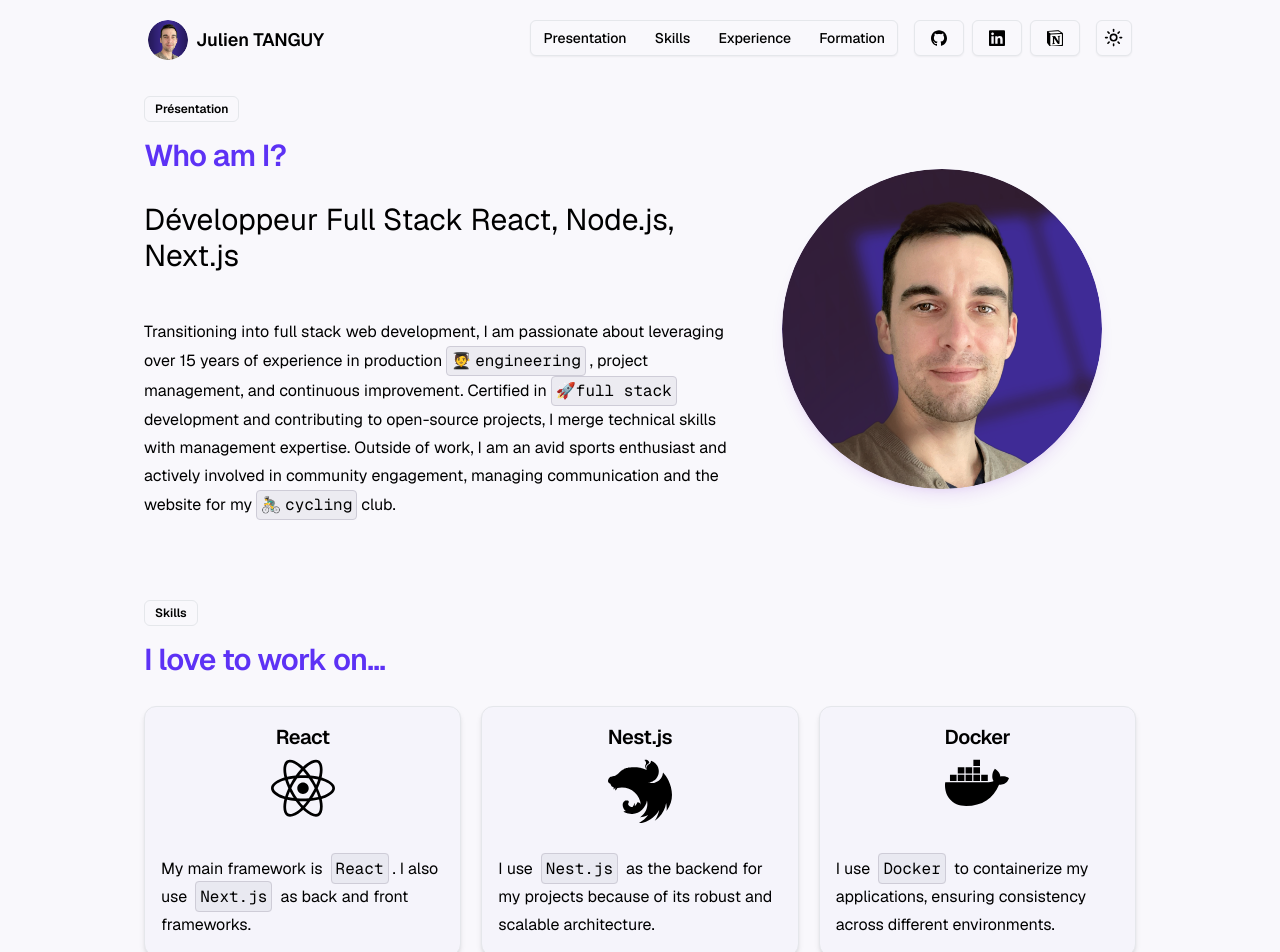
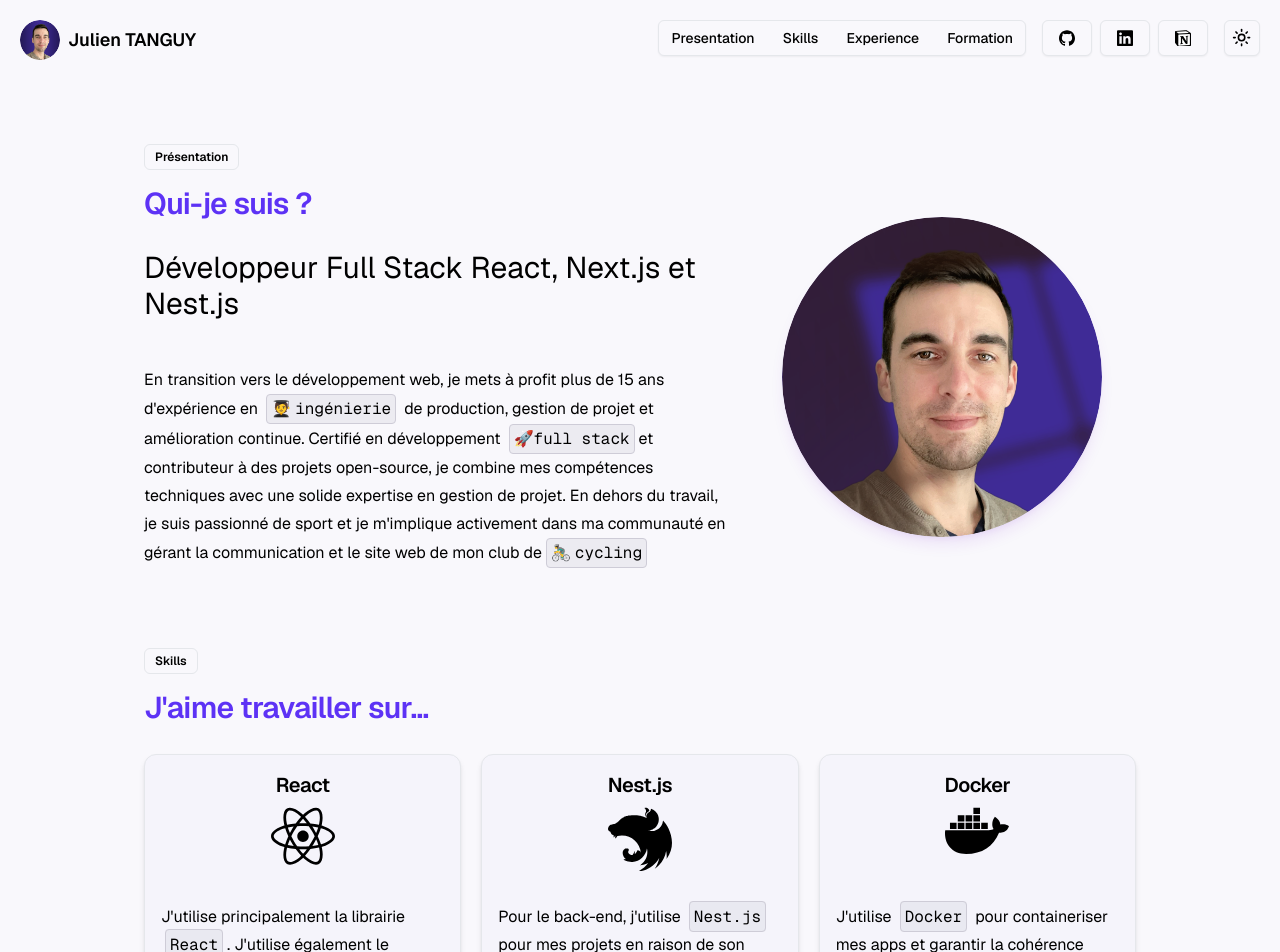
Before and after one commit to tanguyjulien56/Portfolio, a Next.js app: page / in a window 1280 px wide. Shown: the top 952 px of the page. Built offline with nearby package versions, Linux system fonts and the light colour scheme; a web font is replaced by a local one.

Commit message:
mise en prod

```diff
--- a/src/app/globals.css
+++ b/src/app/globals.css
@@ -146,3 +146,8 @@
 .card-3d:hover {
   transform: rotateY(10deg) rotateX(5deg) translateZ(10px);
 }
+.offset-anchor {
+  position: relative;
+  padding-top: 100px;
+  margin-top: -100px;
+}
--- a/src/app/page.tsx
+++ b/src/app/page.tsx
@@ -6,36 +6,39 @@ import Header from "@/components/Header";
 import Hero from "@/components/Hero";
 import Skills from "@/components/Skills";
 import { Spacing } from "@/components/Spacing";
-import Status from "@/components/Status";
 import { Badge } from "@/components/ui/badge";
 
 export default function Home() {
   return (
     <main className="m-auto max-w-5xl ">
       <Header />
-
-      <Badge id="section1" variant="outline" className="m-4">
+      <Spacing size="lg" />
+      <div id="section1" className="offset-anchor"></div>
+      <Badge variant="outline" className="m-4">
         Présentation
       </Badge>
       <Hero />
       <Spacing size="md" />
-      <Badge id="section2" variant="outline" className="m-4">
+      <div id="section2" className="offset-anchor"></div>
+      <Badge variant="outline" className="m-4">
         Skills
       </Badge>
       <Skills />
       <Spacing size="md" />
-      <Badge id="section3" variant="outline" className="m-4">
+      <div id="section3" className="offset-anchor"></div>
+      <Badge variant="outline" className="m-4">
         Expérience
       </Badge>
       <Experience />
       <Spacing size="md" />
-      <Status />
+      {/* <Status /> */}
       <Spacing size="md" />
-      <Badge id="section4" variant="outline" className="m-4">
+      <div id="section4" className="offset-anchor"></div>
+      <Badge variant="outline" className="m-4">
         Formation
       </Badge>
       <FormationAccordion />
-<Contact />
+      <Contact />
       <Footer />
     </main>
   );
--- a/src/components/Experience.tsx
+++ b/src/components/Experience.tsx
@@ -27,7 +27,7 @@ export default function Experience() {
         transition={{ duration: 0.5 }}
       >
         <h2 className="scroll-m-20 pb-2 text-3xl font-semibold tracking-tight first:mt-0 text-primary">
-          talk about my experience
+          Parlons de mes expériences
         </h2>
       </motion.div>
       <section className="relative ml-10 flex max-md:flex-col lg:ml-0">
--- a/src/components/FormationAccordion.tsx
+++ b/src/components/FormationAccordion.tsx
@@ -29,7 +29,7 @@ export function FormationAccordion() {
         transition={{ duration: 0.5 }}
       >
         <h2 className="scroll-m-20 pb-2 text-3xl font-semibold tracking-tight first:mt-0 text-primary">
-          I'm proud of my formation
+          Je suis fier de mon parcours !
         </h2>
       </motion.div>
       <Card className="flex flex-col w-full gap-2 px-2 hover:shadow-lg hover:shadow-purple-500/10">
--- a/src/components/Header.tsx
+++ b/src/components/Header.tsx
@@ -21,8 +21,8 @@ export default function Header() {
   const { setTheme } = useTheme();
 
   return (
-    <header className="sticky w-full bg-background top-0 right-0 left-0 p-5 z-50">
-      <section className="flex gap-4  justify-between">
+    <header className="fixed w-full bg-background top-0 right-0 left-0 p-5 z-50">
+      <section className="flex gap-4 justify-between">
         <div className="flex-[1] flex gap-2 items-center">
           <Avatar>
             <AvatarImage src="profile-pic2.png" alt="photo-profil" />
--- a/src/components/Hero.tsx
+++ b/src/components/Hero.tsx
@@ -36,39 +36,40 @@ export default function Hero() {
           transition={{ duration: 0.5 }}
         >
           <h2 className="scroll-m-20 pb-2 text-3xl font-semibold tracking-tight first:mt-0 text-primary">
-            Who am I?
+            Qui-je suis ?
           </h2>
         </motion.div>
         <h3 className="text-3xl font-caption">
-          Développeur Full Stack React, Node.js, Next.js
+          Développeur Full Stack React, Next.js et Nest.js
         </h3>
         <p className="leading-7 [&:not(:first-child)]:mt-6">
-          Transitioning into full stack web development, I am passionate about
-          leveraging over 15 years of experience in production
+          En transition vers le développement web, je mets à profit plus de 15
+          ans d'expérience en{" "}
           <Code className="inline-flex items-center gap-1 rounded">
             <span role="img" aria-label="engineering">
               🧑‍🎓
             </span>
-            engineering
-          </Code>
-          , project management, and continuous improvement. Certified in
+            ingénierie
+          </Code>{" "}
+          de production, gestion de projet et amélioration continue. Certifié en
+          développement{" "}
           <Code className="inline-flex items-center rounded">
             <span role="img" aria-label="full stack">
               🚀
             </span>
             full stack
           </Code>
-          development and contributing to open-source projects, I merge
-          technical skills with management expertise. Outside of work, I am an
-          avid sports enthusiast and actively involved in community engagement,
-          managing communication and the website for my
+          et contributeur à des projets open-source, je combine mes compétences
+          techniques avec une solide expertise en gestion de projet. En dehors
+          du travail, je suis passionné de sport et je m'implique activement
+          dans ma communauté en gérant la communication et le site web de mon
+          club de
           <Code className="inline-flex items-center gap-1 rounded">
             <span role="img" aria-label="cycling">
               🚴‍♂️
             </span>
             cycling
           </Code>
-          club.
         </p>
       </div>
       <div className="flex-[2] m-auto">
--- a/src/components/Skills.tsx
+++ b/src/components/Skills.tsx
@@ -4,7 +4,6 @@ import { cn } from "@/lib/utils";
 import { motion } from "framer-motion";
 import { ComponentPropsWithoutRef } from "react";
 import Section from "./Section";
-import { Badge } from "./ui/badge";
 import { Card } from "./ui/card";
 import DockerIcon from "./ui/icon/DockerIcon";
 import NIcon from "./ui/icon/NIcon";
@@ -41,7 +40,7 @@ const Skills = () => {
         transition={{ duration: 0.5 }}
       >
         <h2 className="scroll-m-20 pb-2 text-3xl font-semibold tracking-tight first:mt-0 text-primary">
-          I love to work on...
+          J'aime travailler sur...
         </h2>
       </motion.div>
       <section className="flex max-md:flex-col gap-5">
@@ -59,8 +58,8 @@ const Skills = () => {
             </h4>
             <ReactIcon size={64} />
             <p className="leading-7 [&:not(:first-child)]:mt-6">
-              My main framework is <Code>React</Code>. I also use{" "}
-              <Code>Next.js</Code> as back and front frameworks.
+              J'utilise principalement la librairie <Code>React</Code>.
+              J'utilise également le framework <Code>Next.js</Code>
             </p>
           </Card>
         </motion.div>
@@ -79,8 +78,8 @@ const Skills = () => {
             </h4>
             <NIcon size={64} />
             <p className="leading-7 [&:not(:first-child)]:mt-6">
-              I use <Code>Nest.js</Code> as the backend for my projects because
-              of its robust and scalable architecture.
+              Pour le back-end, j'utilise <Code>Nest.js</Code> pour mes projets
+              en raison de son architecture robuste et évolutive.
             </p>
           </Card>
         </motion.div>
@@ -99,8 +98,8 @@ const Skills = () => {
             </h4>
             <DockerIcon size={64} />
             <p className="leading-7 [&:not(:first-child)]:mt-6">
-              I use <Code>Docker</Code> to containerize my applications,
-              ensuring consistency across different environments.
+              J'utilise <Code>Docker</Code> pour containeriser mes apps et
+              garantir la cohérence entre les différents environnements.
             </p>
           </Card>
         </motion.div>
--- a/src/components/Spacing.tsx
+++ b/src/components/Spacing.tsx
@@ -8,7 +8,7 @@ export const Spacing = ({ size = "md" }: SpacingProps) => {
       className={cn({
         "h-8": size === "sm",
         "h-16": size === "md",
-        "h-60": size === "lg",
+        "h-32": size === "lg",
       })}
     />
   );
```
